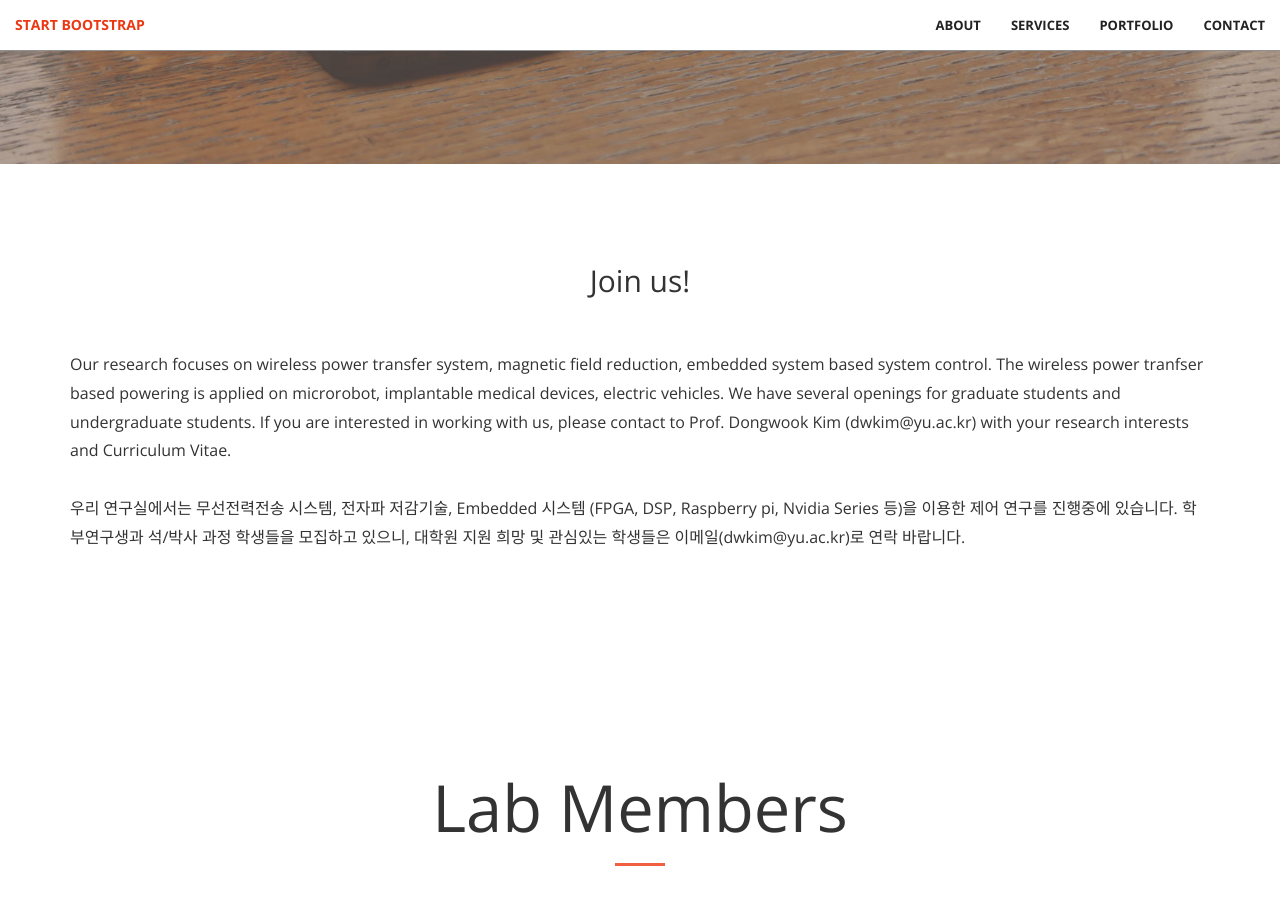
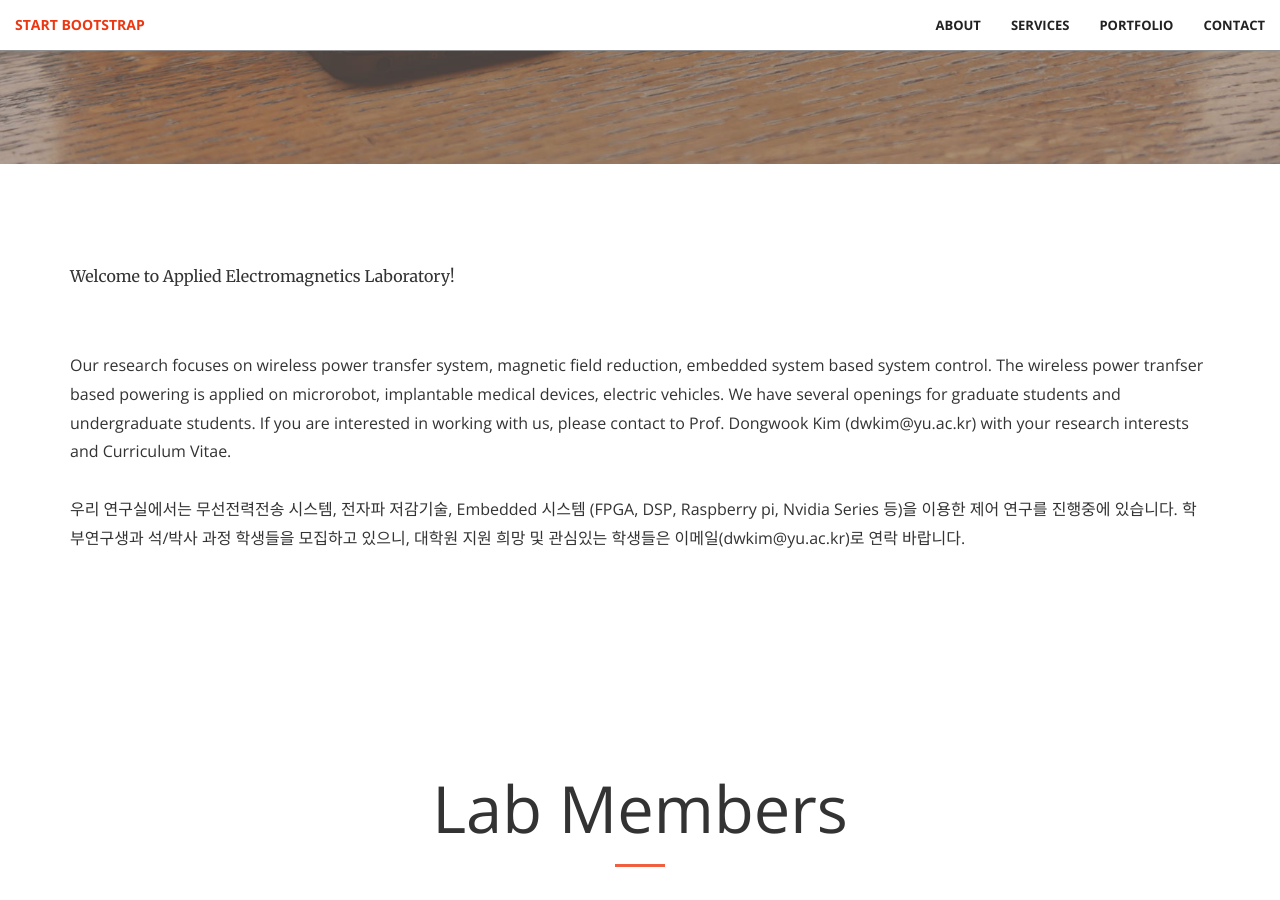
Before and after one commit to dwKim88/AEL, a Jekyll site: the page built from index.html, in a window 1280 px wide and 900 px high, scrolled down 736 px. Built offline with Jekyll 4.4.1, drawn with Linux system fonts in a browser that asks for light colours.

Commit message:
Update call-to-action.html

```diff
--- a/_includes/call-to-action.html
+++ b/_includes/call-to-action.html
@@ -1,10 +1,9 @@
 <section class="bg-navy" id="about">
     <div class="container">
         <div class="row">
-            <div class="col-md-12 text-center">
-                <h2 class="section-heading">Join us!
-
-                </h2>
+            <div class="col-md-12 text-left">
+                <p class="jb-900">Welcome to  Applied Electromagnetics Laboratory!</p>
+                <!--    <h2 class="section-heading">Welcome to  Applied Electromagnetics Laboratory! </h2>  -->
             </div>
             <div class="col-md-12 text-left">
                 <hr class="light">
```
